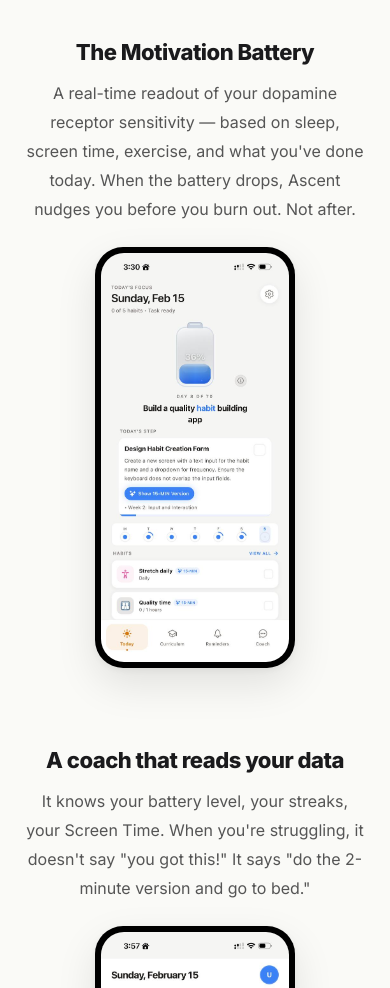
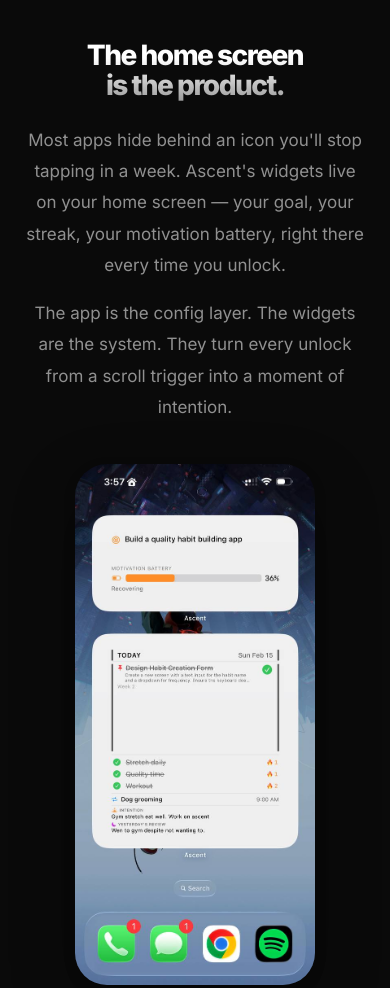
Before and after one commit to beavester/ascent-site, a plain HTML site: page index.html in a window 390 px wide. Shown: the part 3320-4308 px from the top of the page. Drawn offline with Linux system fonts and the light colour scheme.

Commit message:
v8: add widgets dark section with screenshot

```diff
--- a/index.html
+++ b/index.html
@@ -201,6 +201,33 @@
     .step h3{font-size:16px;font-weight:700;margin-bottom:5px;letter-spacing:-.2px}
     .step p{font-size:14px;color:var(--text2);line-height:1.6}
 
+    /* WIDGETS */
+    .widget-section{padding:140px 32px}
+    .widget-inner{
+      max-width:1060px;margin:0 auto;
+      display:grid;grid-template-columns:1fr 1fr;gap:64px;
+      align-items:center;
+    }
+    .widget-copy h2{
+      font-size:clamp(28px,4.5vw,44px);font-weight:800;
+      letter-spacing:-1.5px;line-height:1.08;margin-bottom:24px;
+      background:linear-gradient(180deg,#fff 30%,rgba(255,255,255,.6));
+      -webkit-background-clip:text;-webkit-text-fill-color:transparent;
+      background-clip:text;
+    }
+    .widget-copy p{
+      font-size:17px;line-height:1.85;
+      color:rgba(255,255,255,.55);margin-bottom:16px;
+    }
+    .widget-copy p:last-child{margin-bottom:0}
+    .widget-screenshot{
+      display:flex;justify-content:center;
+    }
+    .widget-screenshot img{
+      width:300px;border-radius:32px;
+      box-shadow:0 4px 12px rgba(0,0,0,.2),0 24px 64px rgba(0,0,0,.3);
+    }
+
     /* FEATURES - sticky phone */
     .feat-section{
       padding:40px 0;max-width:1060px;margin:0 auto;
@@ -283,6 +310,10 @@
 
       .how{padding:80px 24px}
       .steps{grid-template-columns:1fr}
+
+      .widget-section{padding:80px 24px}
+      .widget-inner{grid-template-columns:1fr;gap:40px;text-align:center}
+      .widget-screenshot img{width:240px}
 
       .feat,.feat.flip{
         grid-template-columns:1fr;gap:24px;
@@ -380,6 +411,20 @@
           <h3>Bad day? Hit 2-min version</h3>
           <p>AI shrinks today's task to two minutes. The streak survives. You showed up.</p>
         </div>
+      </div>
+    </div>
+  </div>
+
+  <!-- WIDGETS -->
+  <div class="dark-section widget-section">
+    <div class="widget-inner reveal">
+      <div class="widget-copy">
+        <h2>The home screen<br>is the product.</h2>
+        <p>Most apps hide behind an icon you'll stop tapping in a week. Ascent's widgets live on your home screen — your goal, your streak, your motivation battery, right there every time you unlock.</p>
+        <p>The app is the config layer. The widgets are the system. They turn every unlock from a scroll trigger into a moment of intention.</p>
+      </div>
+      <div class="widget-screenshot">
+        <img src="img/screen-widgets.jpg" alt="Ascent widgets on iPhone home screen" loading="lazy">
       </div>
     </div>
   </div>
```
